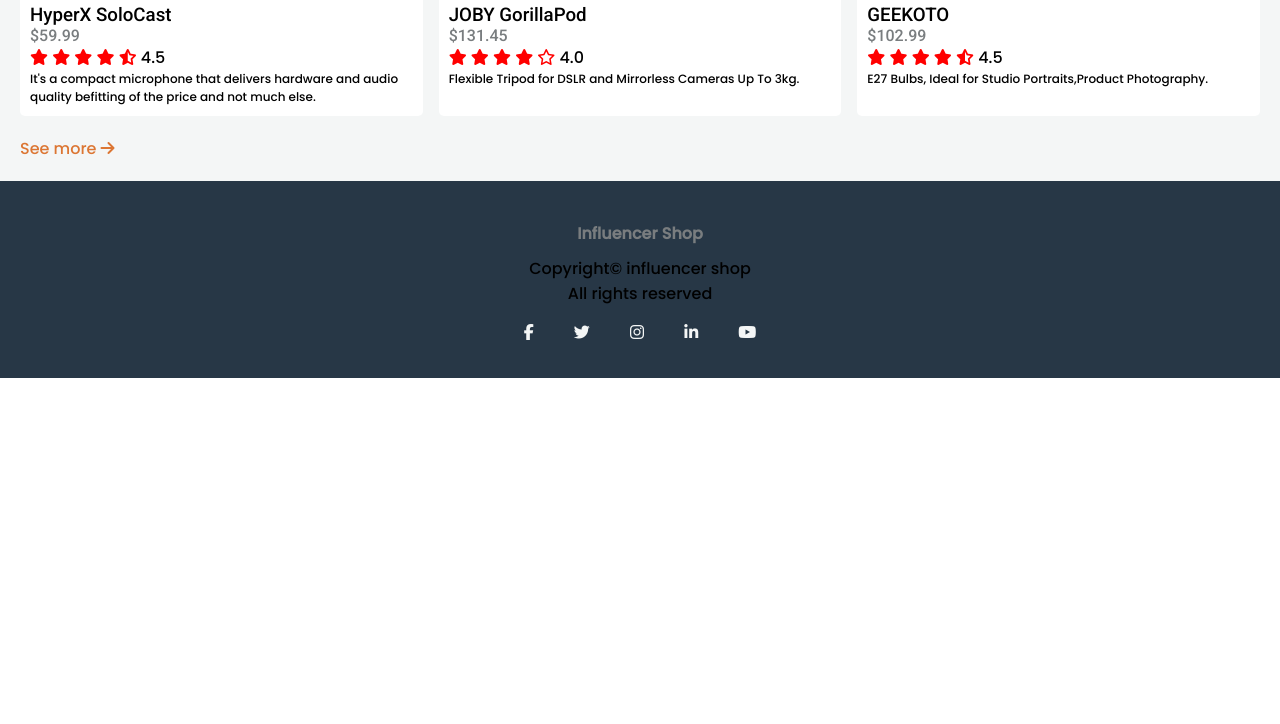
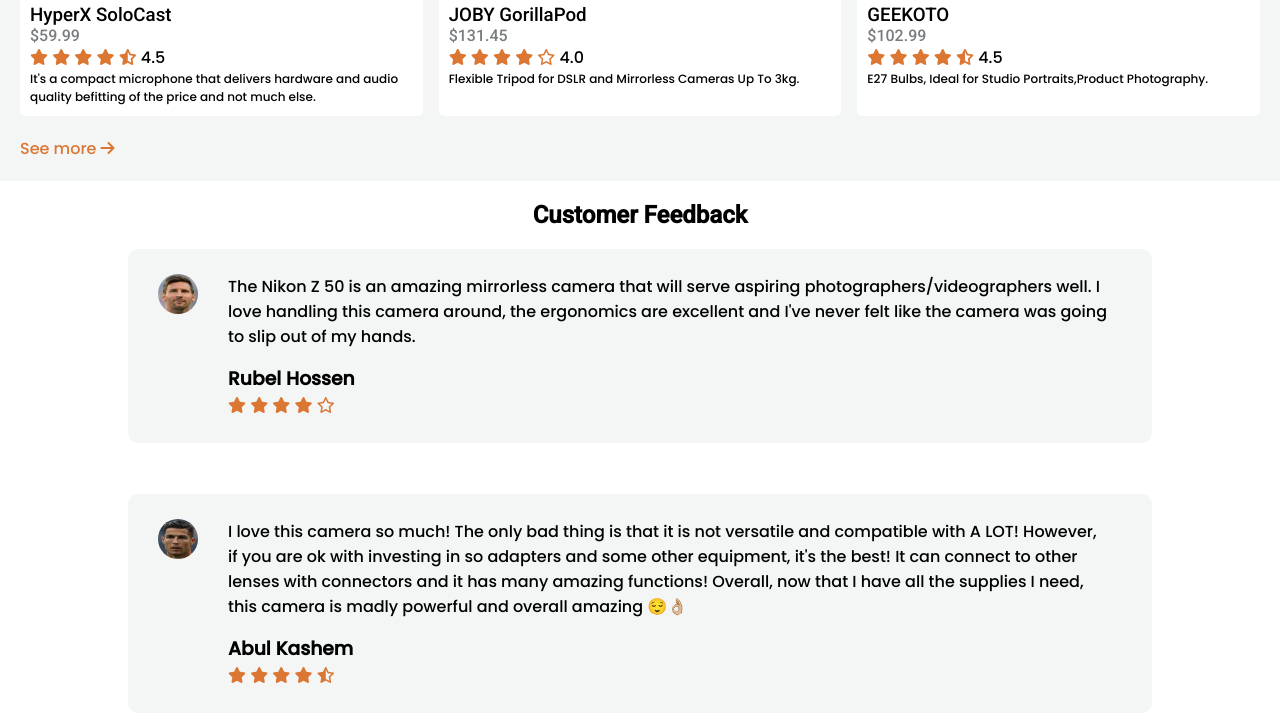
Before and after one commit to Khalidprithy/influencer-shop-web, a plain HTML site: page index.html in a window 1280 px wide. Shown: the part 1916-2640 px from the top of the page. Before the commit the page ends 2294 px from the top, so only its background shows below. Drawn offline with Linux system fonts and the light colour scheme.

Commit message:
Small changes

```diff
--- a/index.html
+++ b/index.html
@@ -261,8 +261,53 @@
     </section>
 
 
+    <!-- ********
+         Feedback
+         ******** -->
+    <section class="feedbacks">
+        <h1>Customer Feedback</h1>
+
+        <div class="row">
+            <div class="feedback-col">
+                <img src="images/messi.jpg" alt="">
+                <div>
+                    <p>The Nikon Z 50 is an amazing mirrorless camera that will serve aspiring
+                        photographers/videographers well. I love handling this camera around, the ergonomics are
+                        excellent and I've never felt like the camera was going to slip out of my hands.</p>
+                    <h3>Rubel Hossen</h3>
+                    <i class="fa fa-star"></i>
+                    <i class="fa fa-star"></i>
+                    <i class="fa fa-star"></i>
+                    <i class="fa fa-star"></i>
+                    <i class="fa fa-star-o"></i>
+                </div>
+            </div>
+            <div class="feedback-col">
+                <img src="images/cr7.jpg" alt="">
+                <div>
+                    <p>I love this camera so much! The only bad thing is that it is not versatile and compatible with A
+                        LOT! However, if you are ok with investing in so adapters and some other equipment, it's the
+                        best! It can connect to other lenses with connectors and it has many amazing functions! Overall,
+                        now that I have all the supplies I need, this camera is madly powerful and overall amazing
+                        😌👌🏼</p>
+                    <h3>Abul Kashem</h3>
+                    <i class="fa fa-star"></i>
+                    <i class="fa fa-star"></i>
+                    <i class="fa fa-star"></i>
+                    <i class="fa fa-star"></i>
+                    <i class="fa fa-star-half-o"></i>
+                </div>
+            </div>
+
+        </div>
+
+    </section>
+
+
 
     <!--Footer-->
+
+
     <footer>
         <h4>Influencer Shop</h4>
         <p>Copyright&copy influencer shop <br>
--- a/style.css
+++ b/style.css
@@ -150,7 +150,7 @@ nav a:hover {
 }
 
 .fa-star {
-    color: red;
+    color: var(--button-color);
 }
 
 .buy-button {
@@ -205,11 +205,16 @@ nav a:hover {
 
 }
 
+/*****
+ welcome content end
+      *****/
 
 
 
 
-/* shopping container */
+/************
+ shopping container
+ ************/
 
 .shopping-container {
     background-color: var(--bg-color-light);
@@ -285,11 +290,69 @@ nav a:hover {
 
 }
 
+/***********
+ feedback starts
+  **********/
+
+
+.feedbacks {
+    width: 80%;
+    margin: auto;
+    padding-top: 20px;
+    text-align: center;
+}
+
+.feedbacks h1 {
+    font-family: var(--main-font);
+    padding-bottom: 20px;
+}
+
+.feedback-col {
+    flex-basis: 44%;
+    border-radius: 10px;
+    margin-bottom: 5%;
+    text-align: left;
+    background: var(--bg-color-light);
+    padding: 25px;
+    cursor: pointer;
+    display: flex;
+}
+
+.feedback-col img {
+    height: 40px;
+    margin-left: 5px;
+    margin-right: 30px;
+    border-radius: 50%;
+}
+
+.feedback-col p {
+    padding-right: 20px;
+}
+
+.feedback-col h3 {
+    margin-top: 15px;
+    text-align: left;
+
+}
+
+.feedback-col .fa {
+    color: var(--button-color);
+}
+
+@media(max-width: 690px) {
+    .feedback-col img {
+        margin-left: 0px;
+        margin-right: 15px;
+    }
+}
+
+/***********
+ feedback ends
+  **********/
 
 
 
-
-/* Footer */
+/* Footer  starts */
 
 footer {
     width: 100%;
@@ -316,3 +379,5 @@ footer p {
     cursor: pointer;
     padding: 8px;
 }
+
+/* Footer  ends */
```
Also changed, not shown: images/cr7.jpg (added), images/messi.jpg (added).
